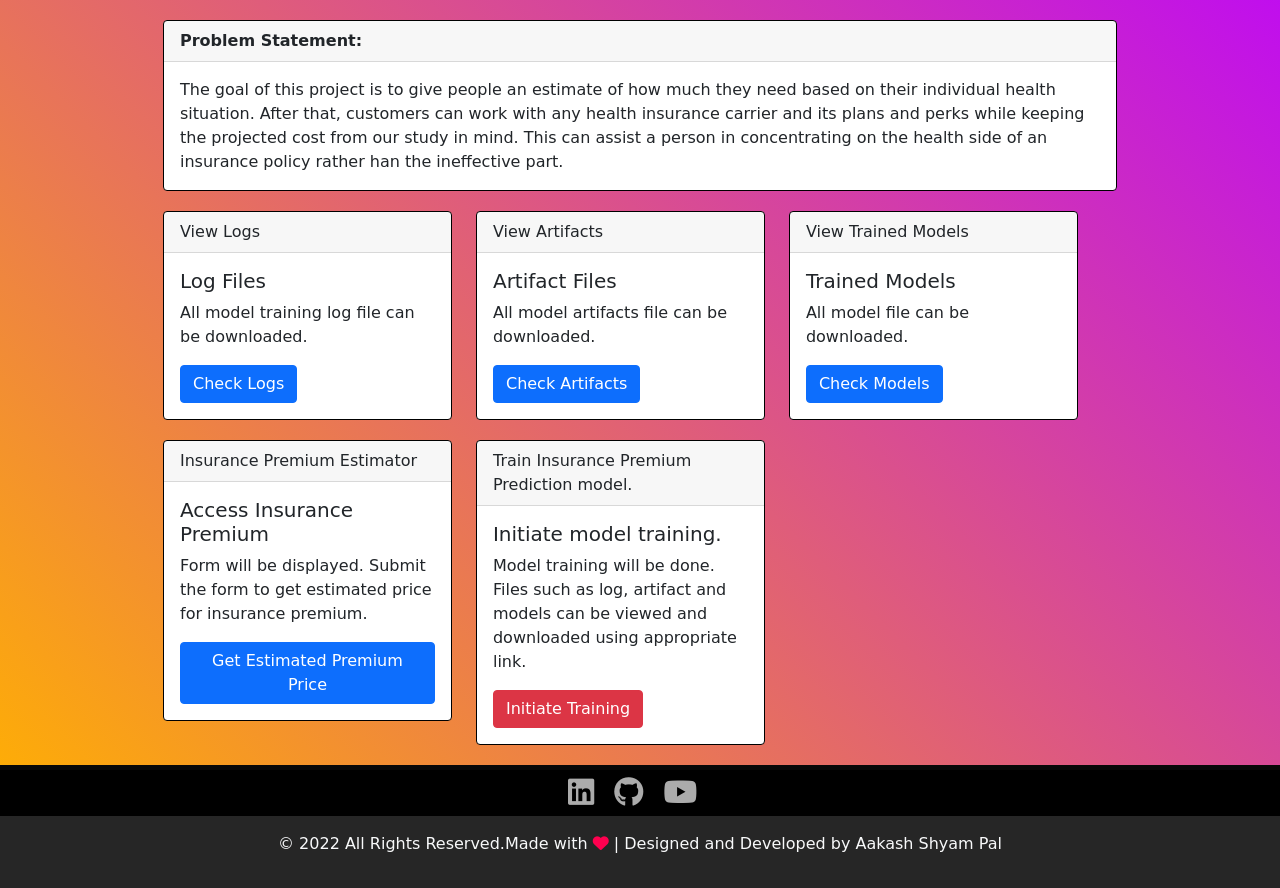
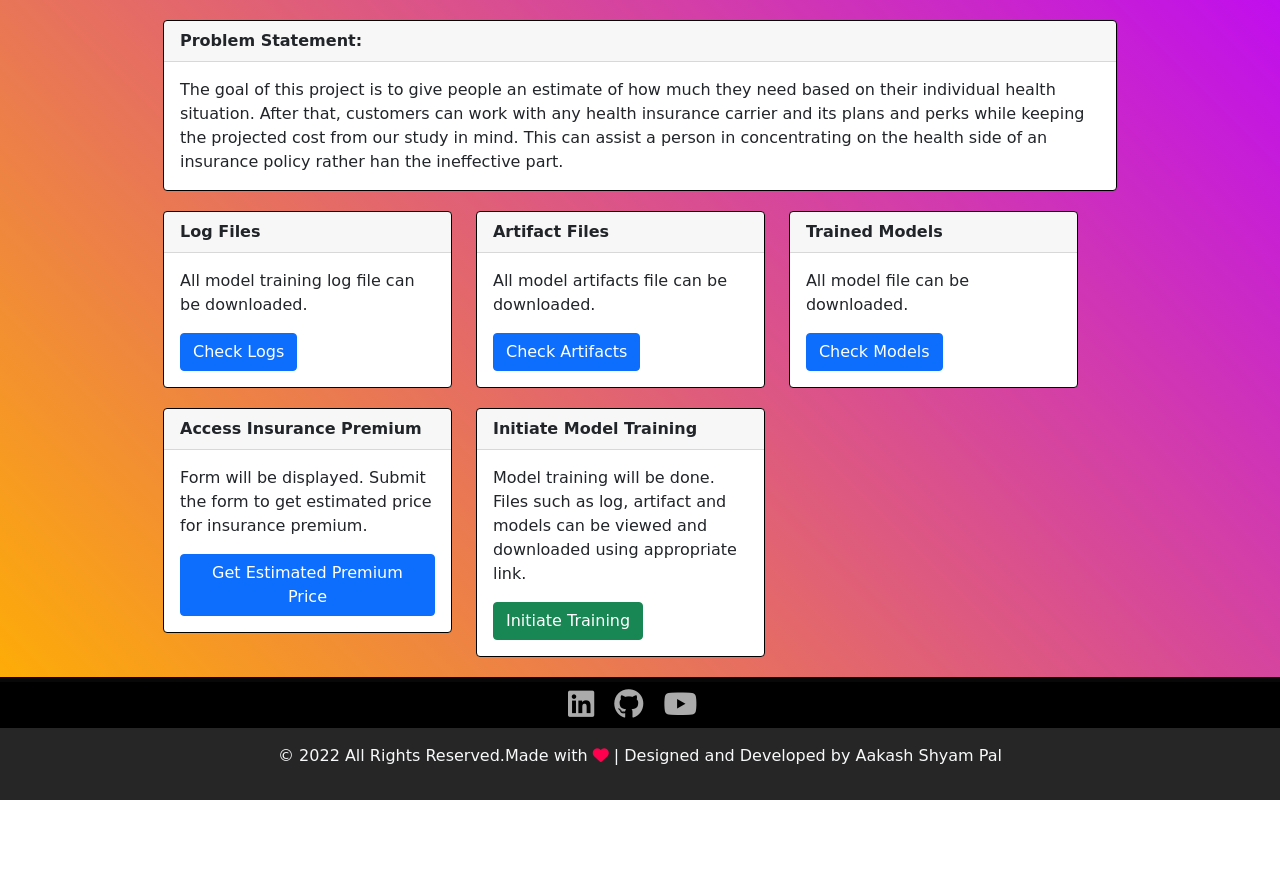
Before and after one commit to iamaakashpal/Insurance-Premium-Prediction, a Flask app: page / in a window 1280 px wide. Shown: the part 80-968 px from the top of the page. After the commit the page ends 880 px from the top, so only its background shows below. Run offline with Flask 2, Linux system fonts and the light colour scheme; some libraries are stand-ins or nearby versions.

Commit message:
File Updated

```diff
--- a/templates/index.html
+++ b/templates/index.html
@@ -49,11 +49,12 @@
         <div class="col-md-4 col-lg-4 col-sm-12">
 <div class="card">
     <div class="card-header">
-       View Logs
+       <!-- View Logs -->
+       <b>Log Files</b>
     </div>
     <div class="card-body">
 
-        <h5 class="card-title">Log Files</h5>
+        <!-- <h5 class="card-title">Log Files</h5> -->
         <p class="card-text">All model training log file can be downloaded.</p>
         <a class="btn btn-primary" href="/logs">Check Logs</a>
     </div>
@@ -64,11 +65,12 @@
 <div class="col-md-4 col-lg-4 col-sm-12" style="margin-bottom:20px;">
     <div class="card">
         <div class="card-header">
-           View Artifacts
+           <!-- View Artifacts -->
+           <b>Artifact Files</b>
         </div>
         <div class="card-body">
 
-            <h5 class="card-title">Artifact Files</h5>
+            <!-- <h5 class="card-title">Artifact Files</h5> -->
             <p class="card-text">All model artifacts file can be downloaded.</p>
             <a class="btn btn-primary" href="/artifact">Check Artifacts</a>
         </div>
@@ -80,11 +82,12 @@
     <div class="col-md-4 col-lg-4 col-sm-12"  style="margin-bottom:20px;">
         <div class="card">
             <div class="card-header">
-               View Trained Models
+               <!-- View Trained Models -->
+               <b>Trained Models</b>
             </div>
             <div class="card-body">
 
-                <h5 class="card-title">Trained Models</h5>
+                <!-- <h5 class="card-title">Trained Models</h5> -->
                 <p class="card-text">All model file can be downloaded.</p>
                 <a class="btn btn-primary" href="/saved_models">Check Models</a>
             </div>
@@ -95,11 +98,12 @@
     <div class="col-md-4 col-lg-4 col-sm-12"  style="margin-bottom:20px;">
         <div class="card">
             <div class="card-header">
-                Insurance Premium Estimator
+                <!-- Insurance Premium Estimator -->
+                <b>Access Insurance Premium</b>
             </div>
             <div class="card-body">
 
-                <h5 class="card-title">Access Insurance Premium</h5>
+                <!-- <h5 class="card-title">Access Insurance Premium</h5> -->
                 <p class="card-text">Form will be displayed. Submit the form to get estimated price for insurance premium.</p>
                 <a class="btn btn-primary" href="/predict">Get Estimated Premium Price</a>
             </div>
@@ -109,13 +113,14 @@
         <div class="col-md-4 col-lg-4 col-sm-12"  style="margin-bottom:20px;">
             <div class="card">
                 <div class="card-header">
-                  Train Insurance Premium Prediction model.
+                  <!-- Train Insurance Premium Prediction model. -->
+                  <b>Initiate Model Training</b>
                 </div>
                 <div class="card-body">
 
-                    <h5 class="card-title">Initiate model training.</h5>
+                    <!-- <h5 class="card-title">Initiate model training.</h5> -->
                     <p class="card-text">Model training will be done. Files such as log, artifact and models can be viewed and downloaded using appropriate link.</p>
-                    <a class="btn btn-danger" href="/train">Initiate Training</a>
+                    <a class="btn btn-success" href="/train">Initiate Training</a>
                 </div>
             </div>
             </div>
```
